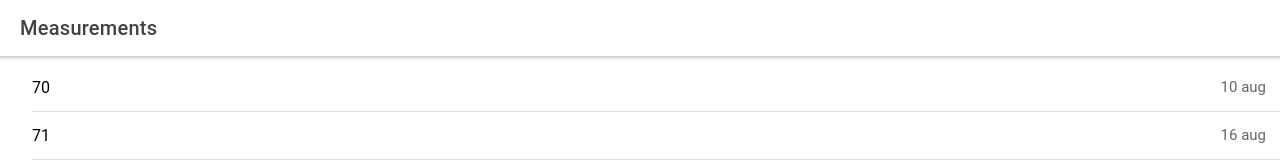
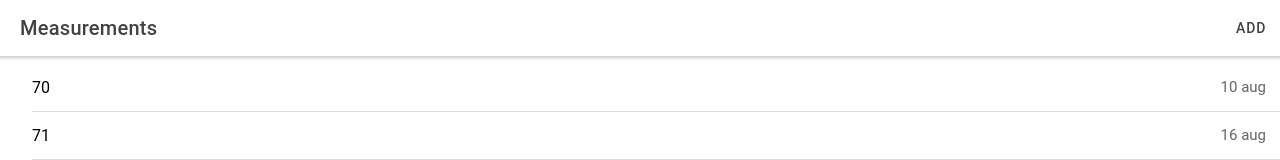
Before and after one commit to flaviocopes/ionic-project-weight, a React (Create React App) app: page /home in a window 1280 px wide. Shown: the top 160 px of the page. Built offline with nearby package versions, Linux system fonts and the light colour scheme.

Commit message:
Add the + button on the top right to add more measurements

```diff
--- a/src/pages/Home.tsx
+++ b/src/pages/Home.tsx
@@ -11,6 +11,8 @@ import {
   IonTitle,
   IonToolbar,
   useIonViewWillEnter,
+  IonButtons,
+  IonButton,
 } from '@ionic/react'
 import './Home.css'
 
@@ -33,6 +35,9 @@ const Home: React.FC = () => {
       <IonHeader>
         <IonToolbar>
           <IonTitle>Measurements</IonTitle>
+          <IonButtons slot='end'>
+            <IonButton routerLink={`/add`}>Add</IonButton>
+          </IonButtons>
         </IonToolbar>
       </IonHeader>
       <IonContent fullscreen>
@@ -48,7 +53,12 @@ const Home: React.FC = () => {
 
         <IonList>
           {measures.map((m) => (
-            <MeasureListItem key={m.id} measure={m} setMeasures={setMeasures} measures={measures} />
+            <MeasureListItem
+              key={m.id}
+              measure={m}
+              setMeasures={setMeasures}
+              measures={measures}
+            />
           ))}
         </IonList>
       </IonContent>
```
